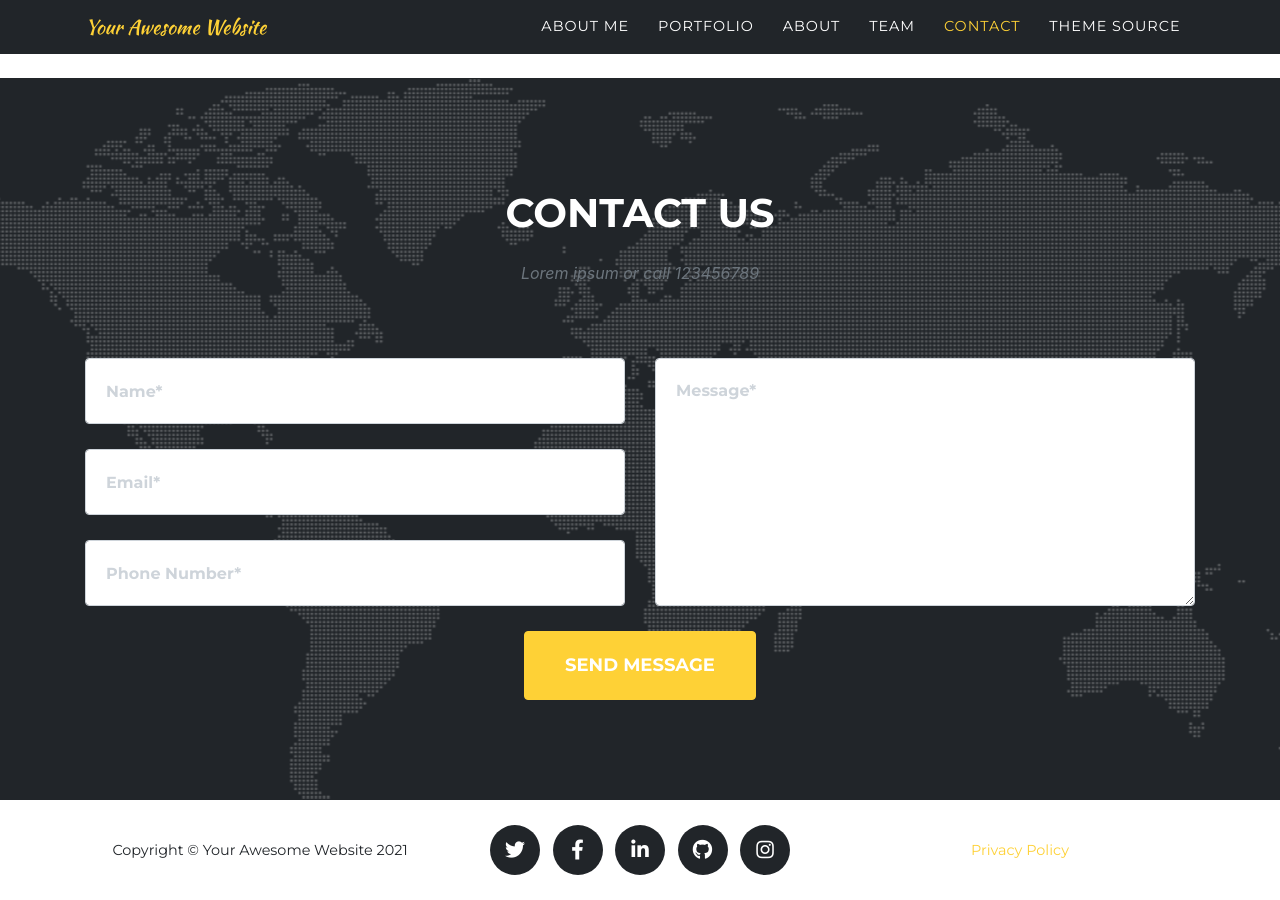
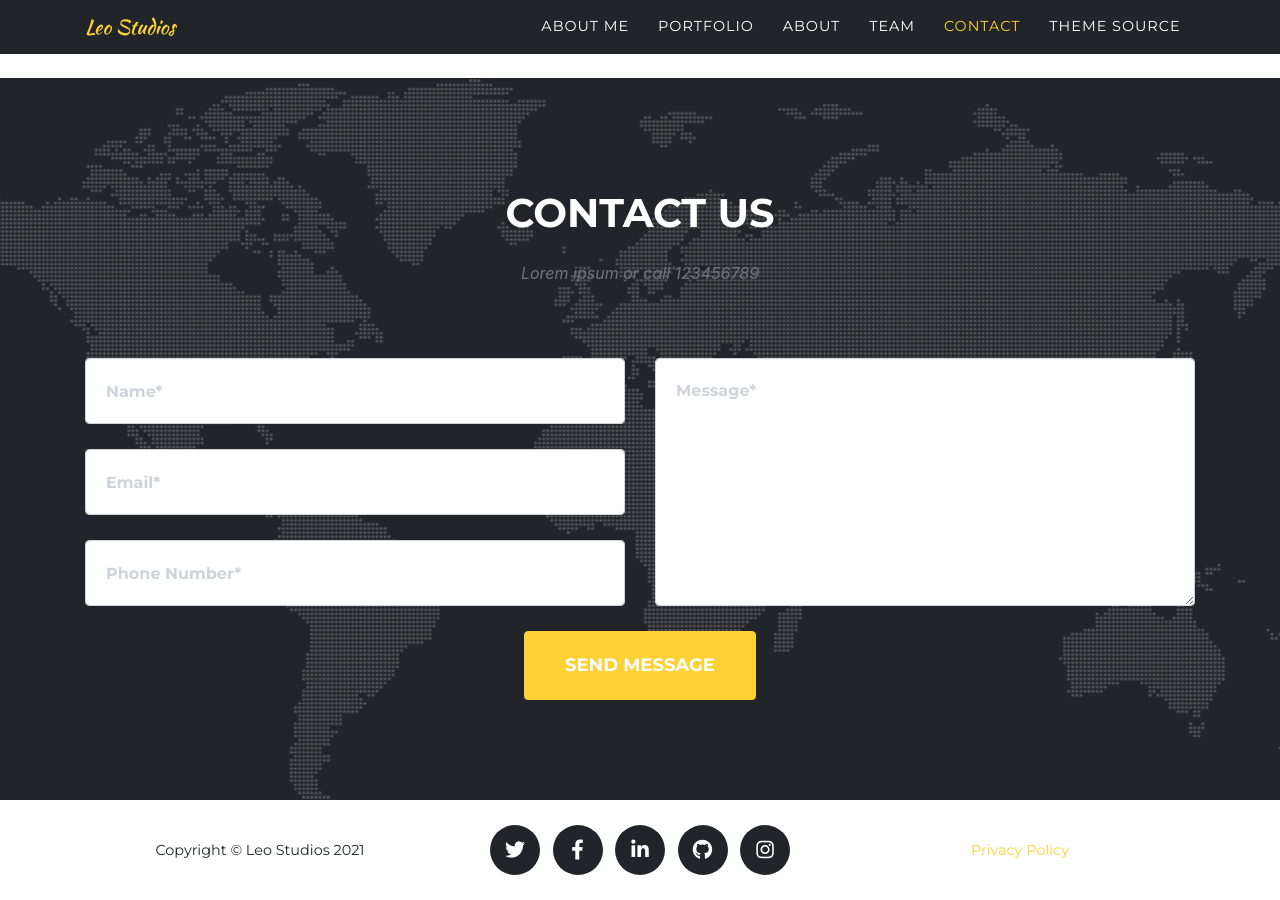
Before and after one commit to LeoAokma/LeoHe.github.io, a Jekyll site: the page built from index.md, in a window 1280 px wide and 900 px high, scrolled down 6022 px. Built offline with Jekyll 4.4.1, drawn with Linux system fonts in a browser that asks for light colours; some web fonts are replaced.

Commit message:
Update _config.yml

```diff
--- a/_config.yml
+++ b/_config.yml
@@ -16,10 +16,10 @@ theme: jekyll-agency
 url    : "" # the base hostname & protocol for your site, e.g. http://example.com
 baseurl: "" # the subpath of your site, e.g. /blog
 
-title      : Your Awesome Website
-email      : your-email@example.com #this is also the email contact forms will go to
+title      : Leo Studios
+email      : kryst.leo@pku.edu.cn #this is also the email contact forms will go to
 description: "Site description"
-author     : Your Name
+author     : Leo(Jiawei) He
 # logo:     #optional, defaults to site title
   # path: assets\img\clients\creative-market.jpg
   # height: 60 #height in px, defaults to 52px
```
